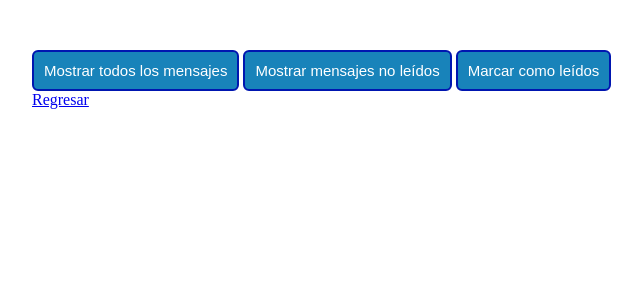
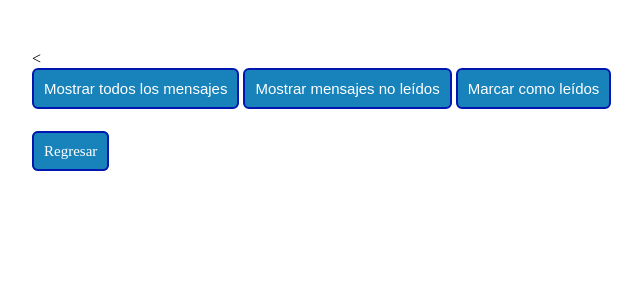
Before and after one commit to LorenaArquero/PracticaConcesionario, a PHP site: page /mensajesAdmin.php in a window 1280 px wide. Shown: the top 300 px of the page, without its empty margins (208-850 px from the left). Run offline with PHP 8.4, Linux system fonts and the light colour scheme.

Commit message:
Modificación y Finalización

```diff
--- a/Admin/mensajesAdmin.php
+++ b/Admin/mensajesAdmin.php
@@ -1,4 +1,4 @@
-<!DOCTYPE html>
+<<!DOCTYPE html>
 <html>
     <head>
         <title>Practica PHP</title>
@@ -46,8 +46,8 @@
             <!-- Aqui se mostraran los datos -->
         </table>
     </form>
-
-    <a href="admin.php">Regresar</a>
+    <br/>
+    <a class="button" href="admin.php">Regresar</a>
 
     </body>
 </html>
```
